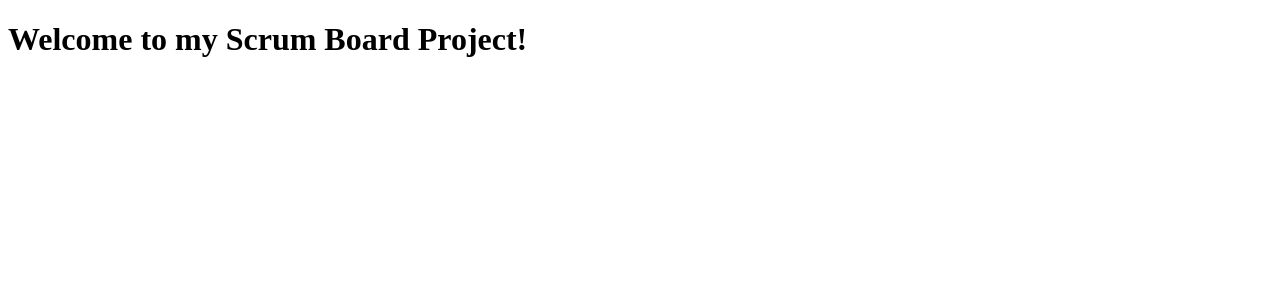
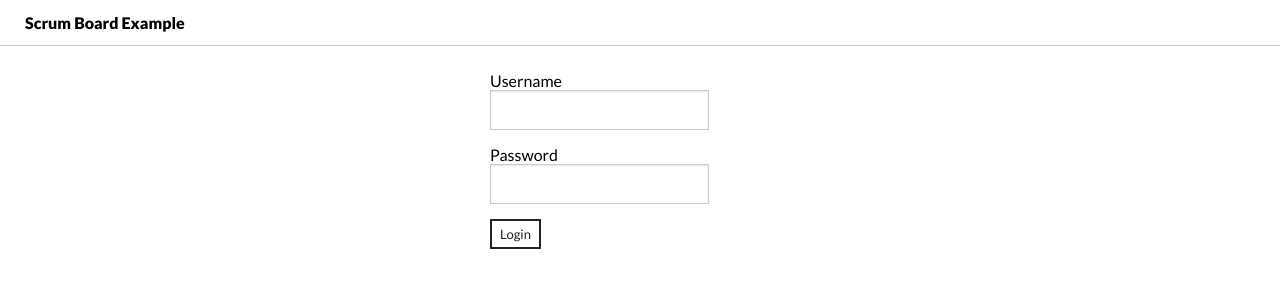
Before and after one commit to djangopractice/scrum_ui, a Django app: template templates/webui/index.html in a window 1280 px wide. Shown: the top 300 px of the page. Run offline with Django 3.2, Linux system fonts and the light colour scheme; the template is opened without the code that fills it: most values are stand-ins (such as "Sample title", 1, 10 or a date in 2020); some libraries are stand-ins or nearby versions.

Commit message:
Backbone template added with login

```diff
--- a/scrum_ui/settings.py
+++ b/scrum_ui/settings.py
@@ -83,6 +83,8 @@ TEMPLATE_DIRS = (
 # Environment specific settings
 ENVIRONMENT = os.environ.get('ENVIRONMENT', 'development')
 if ENVIRONMENT == 'development':
-    API_BASE = 'http://localhost:8000/api/v1'
+    API_ROOT = 'http://localhost:8000/api/v1'
+    API_TOKEN = 'http://localhost:8000/api/token/'
 elif ENVIRONMENT == 'production':
-    API_BASE = 'https://production-hostname/api/v1'
+    API_ROOT = 'https://production-hostname/api/v1'
+    API_TOKEN = 'https://production-hostname/api/token/'
--- /dev/null
+++ b/static/webui/css/site.css
@@ -0,0 +1,93 @@
+@import url(http://fonts.googleapis.com/css?family=Lato:300,400,700,900);
+
+body {
+    -moz-box-sizing: border-box;
+    box-sizing: border-box;
+    font-family: 'Lato', Helvetica, sans-serif;
+}
+
+a { text-decoration: none; }
+
+button, a.button {
+    font-size: 13px;
+    padding: 5px 8px;
+    border: 2px solid #222;
+    background-color: #FFF;
+    color: #222;
+    transition: background 200ms ease-out;
+}
+
+button: hover, a.button:hover {
+    background-color: #222;
+    color: #FFF;
+}
+
+input, textarea {
+    background: white;
+    font-family: inherit;
+    border: 1px solid #cccccc;
+    box-shadow: inset 0 1px 2px rgba(0,0,0,0.1);
+    display: block;
+    font-size: 18px;
+    margin: 0 0 16px 0;
+    padding: 8px;
+}
+
+# content {
+    padding-left: 25px;
+    padding-right: 25px;
+}
+
+.hide {
+    display: none;
+}
+
+.error {
+    color: #cd0000;
+    margin: 8px 0;
+    display: block;
+}
+
+header {
+    height: 45px;
+    line-height: 45px;
+    border-bottom: 1px solid #CCC;
+}
+
+header .title {
+    font-weight: 900;
+    padding-left: 25px;
+}
+
+header nav {
+    display: inline-block;
+    float: right;
+    padding-right: 25px;
+}
+
+header nav a {
+    margin-left: 8px;
+}
+
+header nav a:hover {
+    background: #222;
+    color: #FFF;
+}
+
+#login {
+    width: 100%;
+}
+
+#login form {
+    width: 300px;
+    margin: 0 auto;
+    padding: 25px;
+}
+
+#login form input {
+    margin-bottom: 15px;
+}
+
+#login form label, #login form input {
+    display: block;
+}
--- a/static/webui/js/router.js
+++ b/static/webui/js/router.js
@@ -1,4 +1,5 @@
 (function ($, Backbone, _, app) {
+
     var AppRouter = Backbone.Router.extend({
         routes: {
             '': 'home'
@@ -6,11 +7,39 @@
         initialize: function (options) {
             this.contentElement = '#content';
             this.current = null,
+            this.header = new app.views.HeaderView();
+            $('body').prepend(this.header.el);
+            this.header.render()
             Backbone.history.start();
         },
         home: function () {
             var view = new app.views.HomepageView({el: this.contentElement});
             this.render(view);
+        },
+        route: function (route, name, callback) {
+            // enforce login on every page
+            var login;
+            callback = callback || this[name];
+            callback = _.wrap(callback, function (original) {
+                var args = _.without(arguments, original);
+                if (app.session.authenticated()) {
+                    original.apply(this, args);
+                } else {
+                    // Show the login screen before calling the view
+                    $(this.contentElement).hide();
+                    // Bind original callback once the login is successfull
+                    login = new app.views.LoginView();
+                    $(this.contentElement).after(login.el);
+                    login.on('done', function () {
+                        this.header.render();
+                        $(this.contentElement).show();
+                        original.apply(this, args);
+                    }, this);
+                    // Render the login form
+                    login.render();
+                }
+            });
+            return Backbone.Router.prototype.route.apply(this, [route, name, callback]);
         },
         render: function (view) {
             if (this.current) {
--- a/static/webui/js/views.js
+++ b/static/webui/js/views.js
@@ -1,18 +1,102 @@
 (function ($, Backbone, _, app) {
-    var HomepageView = Backbone.View.extend({
-        templateName: '#home-template',
-        initialize: function() {
+
+    var TemplateView = Backbone.View.extend({
+        templateName: '',
+        initialize: function () {
             this.template = _.template($(this.templateName).html());
         },
-        render: function() {
+        render: function () {
             var context = this.getContext(), html = this.template(context);
             this.$el.html(html);
         },
-        getContext: function() {
+        getContext: function () {
             return {};
         }
     });
 
+    var FormView = TemplateView.extend({
+        events: {
+            'submit form': 'submit'
+        },
+        errorTemplate: _.template('<span class="error"><%- msg %></span>'),
+        clearErrors: function () {
+            $('.error', this.form).remove();
+        },
+        showErrors: function (errors) {
+            _.map(errors, function (fieldErrors, name) {
+                var field = $(':input[name=' + name + ']', this.form);
+                var label = $('label[for=' + field.attr('id') + ']', this.form);
+                if (label.length === 0) {
+                    label = $('label', this.form).first();
+                }
+                function appendError(msg) {
+                    label.before(this.errorTemplate({msg: msg}));
+                }
+                _.map(fieldErrors, appendError, this);
+            }, this);
+        },
+        serializeForm: function (form) {
+            return _.object(_.map(form.serializeArray(), function (item) {
+                return [item.name, item.value];
+            }));
+        },
+        submit: function (event) {
+            event.preventDefault();
+            this.form = $(event.currentTarget);
+            this.clearErrors();
+        },
+        failure: function (xhr, status, error) {
+            var errors = xhr.responseJSON;
+            this.showErrors(errors);
+        },
+        done: function (event) {
+            if (event) {
+                event.preventDefault();
+            }
+            this.trigger('done');
+            this.remove();
+        }
+    });
+
+    var HomepageView = TemplateView.extend({
+        templateName: '#home-template'
+    });
+
+    var LoginView = FormView.extend({
+        id: 'login',
+        templateName: '#login-template',
+        submit: function (event) {
+            var data = {};
+            FormView.prototype.submit.apply(this, arguments);
+            data = this.serializeForm(this.form);
+            $.post(app.apiLogin, data)
+                .success($.proxy(this.loginSuccess, this))
+                .fail($.proxy(this.failure, this));
+        },
+        loginSuccess: function (data) {
+            app.session.save(data.token);
+            this.done();
+        },
+    });
+
+    var HeaderView = TemplateView.extend({
+        tagName: 'header',
+        templateName: '#header-template',
+        events: {
+            'click a.logout': 'logout'
+        },
+        getContext: function () {
+            return {authenticated: app.session.authenticated()};
+        },
+        logout: function (event) {
+            event.preventDefault();
+            app.session.delete();
+            window.location = '/';
+        }
+    });
+
     app.views.HomepageView = HomepageView;
+    app.views.LoginView = LoginView;
+    app.views.HeaderView = HeaderView;
 
 })(jQuery, Backbone, _, app);
--- a/templates/webui/index.html
+++ b/templates/webui/index.html
@@ -7,8 +7,28 @@
     <title>Scrum Board</title>
     <meta name="description" content="" />
     <meta name="viewport" content="width=device-width, initial-scale=1" />
+    <link rel="stylesheet" href="{% static 'webui/vendor/normalize.css' %}" />
+    <link rel="stylesheet" href="{% static 'webui/css/site.css' %}" />
     <script type="text/html" id="home-template">
         <h1>Welcome to my Scrum Board Project!</h1>
+    </script>
+    <script type="text/html" id="login-template">
+        <form action="" method="post">
+            <label for="id_username">Username</label>
+            <input id="id_username" type="text" name="username" maxlength="30" required />
+            <label for="id_password">Password</label>
+            <input id="id_password" type="password" name="password" required />
+            <button type="submit">Login</button>
+        </form>
+    </script>
+    <script type="text/html" id="header-template">
+        <span class="title">Scrum Board Example</span>
+        <% if (authenticated ) { %>
+            <nav>
+                <a href="/" class="button">Your Sprints</a>
+                <a href="#" class="logout button">Logout</a>
+            </nav>
+        <% } %>
     </script>
 </head>
 <body>
@@ -21,7 +41,9 @@
             "models": {},
             "collections": {},
             "views": {},
-            "router": null
+            "router": null,
+            "apiRoot": "{{ api_root }}",
+            "apiLogin": "{{ api_token }}"
         }
     </script>
     <script src="{% static 'webui/js/app.js' %}"></script>
--- a/webui/urls.py
+++ b/webui/urls.py
@@ -1,6 +1,10 @@
 from django.conf.urls import url
 from django.views.generic import TemplateView
+from django.conf import settings
 
 urlpatterns = (
-    url(r'^$', TemplateView.as_view(template_name='webui/index.html')),
+    url(r'^$', TemplateView.as_view(template_name='webui/index.html'), {
+        'api_root': settings.API_ROOT,
+        'api_token': settings.API_TOKEN,
+    }),
 )
```
Also changed, not shown: static/webui/js/models.js (+74 -0 lines), static/webui/vendor/normalize.css (added).
